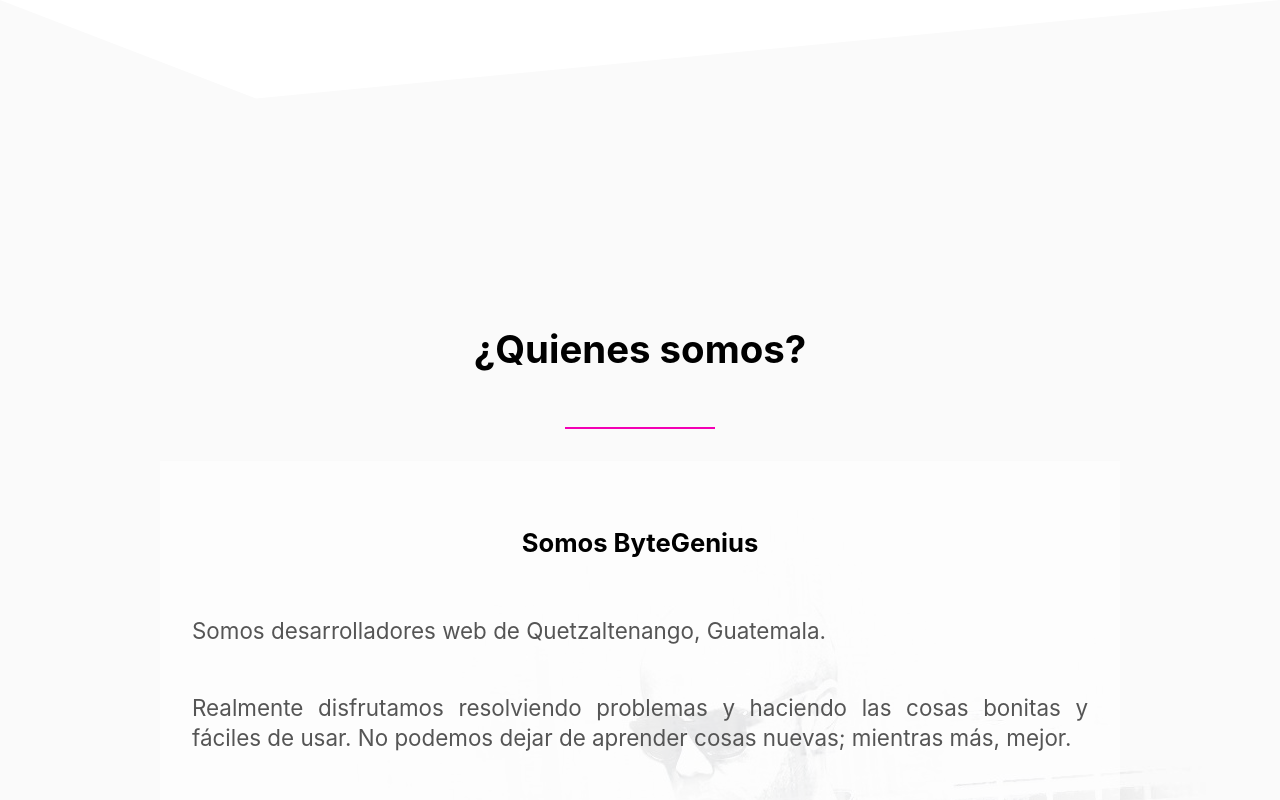
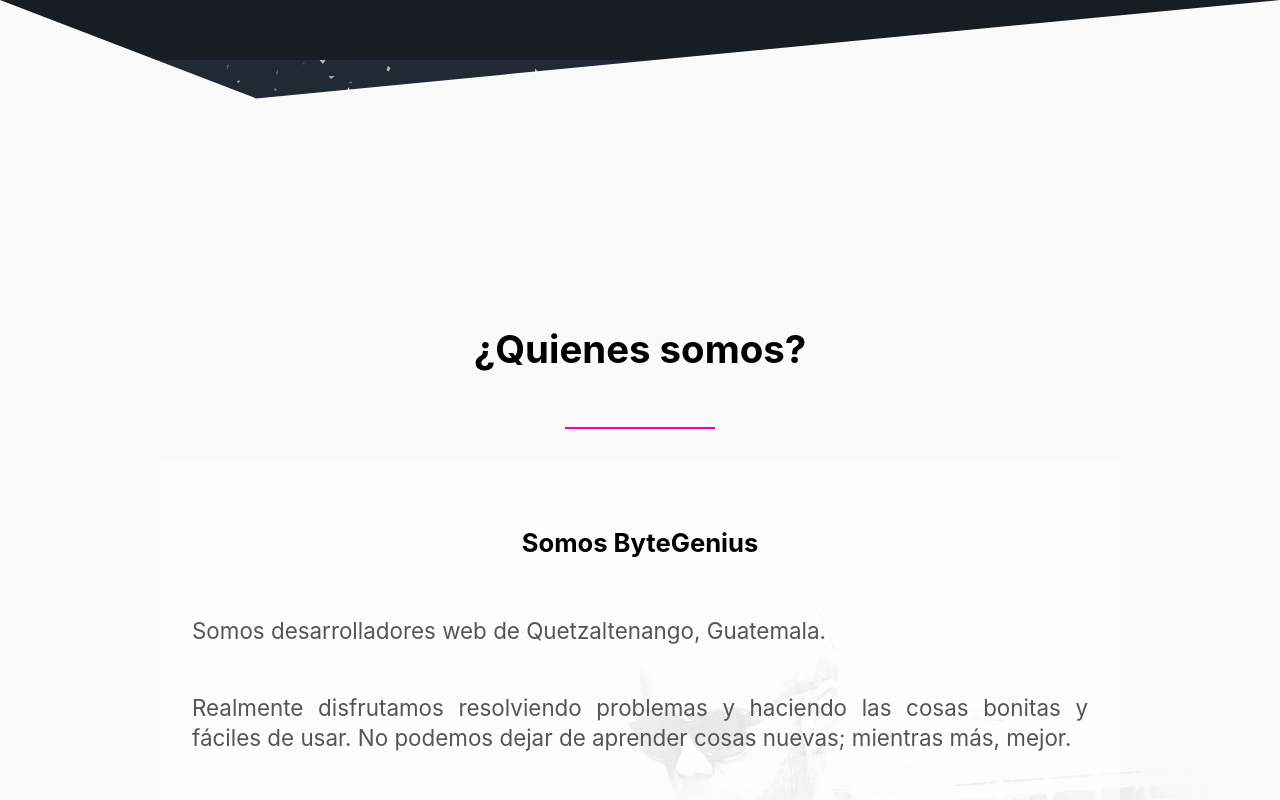
Before and after one commit to doclaag-s-projects/byte-genius, a React (Create React App) app: page / in a window 1280 px wide. Shown: the top 800 px of the page. Built offline with nearby package versions, Linux system fonts and the light colour scheme.

Commit message:
Menu component added

```diff
--- a/src/App.js
+++ b/src/App.js
@@ -1,11 +1,5 @@
 import React, { Component } from 'react';
-// import Menu from './Components/Menu/Menu';
-// import Nav from './Components/Nav/Nav';
-// import Header from './Components/Header/Header';
-import { About } from './components';
-// import Projects from './Components/Projects/Projects';
-// import Contact from './Components/Contact/Contact';
-// import Footer from './Components/Footer/Footer';
+import { About, Menu } from './components';
 
 class App extends Component {
   state = {
@@ -25,7 +19,7 @@
   render() {
     return (
       <React.Fragment>
-        {/* <Menu toggleMenu={this.toggleMenu} showMenu={this.state.menuState} /> */}
+        <Menu toggleMenu={this.toggleMenu} showMenu={this.state.menuState} />
         {/* <Nav toggleMenu={this.toggleMenu} showMenu={this.state.menuState} /> */}
         {/* <Header /> */}
         <About />
--- /dev/null
+++ b/src/components/Menu/Menu.css
@@ -0,0 +1,233 @@
+/***** Overlay Layer *****/
+.menu-container>.overlay,
+.menu-container.active>.overlay {
+    position: absolute;
+    right: 0;
+    height: calc(100vh - 120px);
+    width: calc(100vw - 120px);
+    background: #fafafa;
+}
+
+.menu-container.active>.overlay {
+    animation: overlay-slide-in 300ms forwards 300ms;
+}
+
+@keyframes overlay-slide-in {
+    from {
+        width: calc(100vw - 120px);
+    }
+
+    to {
+        width: 0;
+    }
+}
+
+.menu-container>.overlay {
+    animation: overlay-slide-out 300ms forwards;
+}
+
+@keyframes overlay-slide-out {
+    from {
+        left: 0;
+        width: 0;
+    }
+
+    to {
+        left: 0;
+        width: calc(100vw - 120px);
+    }
+}
+
+/***** Menu Layer *****/
+.menu-container {
+    position: fixed;
+    height: 100vh;
+    width: 100vw;
+    background: #202934;
+    border: 60px solid #181d23;
+    display: flex;
+    flex-direction: column;
+    justify-content: center;
+    align-items: center;
+    overflow: hidden;
+}
+
+.menu-container::before,
+.menu-container::after {
+    content: '';
+    position: absolute;
+    width: 100%;
+    min-height: 100vh;
+    z-index: -1;
+}
+
+.menu-container::before {
+    background: url(../../img/stars.svg);
+}
+
+.menu-container::after {
+    background: url(../../img/trees.svg) bottom repeat-x;
+}
+
+.menu-container.deactive {
+    animation: fade-out 600ms forwards;
+}
+
+@keyframes fade-out {
+    0% {
+        opacity: 1;
+        z-index: 999;
+    }
+
+    50% {
+        opacity: 1;
+        z-index: 999;
+    }
+
+    100% {
+        opacity: 0;
+        z-index: -1;
+    }
+}
+
+.menu-container.active {
+    animation: fade-in 300ms forwards;
+}
+
+@keyframes fade-in {
+    from {
+        opacity: 0;
+        z-index: -1;
+    }
+
+    to {
+        opacity: 1;
+        z-index: 999;
+    }
+}
+
+/***** Menu Items: Animation *****/
+.menu-container ul,
+.menu-container .social {
+    margin-left: -80px;
+    opacity: 0;
+    animation: slide-out 200ms forwards;
+}
+
+.menu-container ul {
+    list-style-type: none !important;
+    font-size: 3rem;
+}
+
+@keyframes slide-out {
+    from {
+        opacity: 1;
+        margin-left: 0px;
+    }
+
+    to {
+        opacity: 0;
+        margin-left: -80px;
+    }
+}
+
+.menu-container.active ul,
+.menu-container.active .social {
+    animation: slide-in 300ms forwards 600ms;
+}
+
+@keyframes slide-in {
+    from {
+        opacity: 0;
+        margin-left: -80px;
+    }
+
+    to {
+        opacity: 1;
+        margin-left: 0;
+    }
+}
+
+/***** Menu Items: Hover Animation *****/
+.menu-container ul li {
+    border-left: .2rem solid transparent;
+    transition: border-left 200ms;
+}
+
+.menu-container ul li a {
+    font-size: 3rem;
+    padding-left: .5rem;
+}
+
+.menu-container ul li a::after {
+    content: ' »';
+    font-size: 2.5rem;
+    color: transparent;
+    transition: color 200ms;
+}
+
+.menu-container ul li a:hover::after {
+    content: ' »';
+    color: #f300b4;
+}
+
+.social {
+    padding: 1rem 0 0 .5rem;
+}
+
+.social a {
+    font-size: 1.5rem;
+    padding: .2rem;
+}
+
+.menu-container a,
+.menu-container a:visited {
+    color: #fafafa;
+}
+
+.menu-container a:hover,
+.menu-container a:active {
+    color: #f300b4;
+}
+
+@media only screen and (max-width: 649px) {
+    .menu-container {
+        border: none;
+    }
+
+    .menu-container>.overlay,
+    .menu-container.active>.overlay {
+        height: 100vh;
+        width: 100vw;
+    }
+
+    .menu-container.active>.overlay {
+        animation: overlay-slide-in 300ms forwards 300ms;
+    }
+
+    @keyframes overlay-slide-in {
+        from {
+            width: 100vw;
+        }
+
+        to {
+            width: 0;
+        }
+    }
+
+    .menu-container>.overlay {
+        animation: overlay-slide-out 300ms forwards;
+    }
+
+    @keyframes overlay-slide-out {
+        from {
+            left: 0;
+            width: 0;
+        }
+
+        to {
+            left: 0;
+            width: 100vw;
+        }
+    }
+}
--- /dev/null
+++ b/src/components/Menu/Menu.jsx
@@ -0,0 +1,35 @@
+import SocialLinks from '../SocialLinks';
+import './Menu.css';
+
+export const Menu = props => {
+    return (
+        <div className={`menu-container ${props.showMenu}`}>
+            <div className="overlay" />
+            <div className="menu-items">
+                <ul>
+                    <li>
+                        <a href="#welcome-section" onClick={props.toggleMenu}>
+                            HOME
+                        </a>
+                    </li>
+                    <li>
+                        <a href="#about" onClick={props.toggleMenu}>
+                            ABOUT
+                        </a>
+                    </li>
+                    <li>
+                        <a href="#projects" onClick={props.toggleMenu}>
+                            PORTFOLIO
+                        </a>
+                    </li>
+                    <li>
+                        <a href="#contact" onClick={props.toggleMenu}>
+                            CONTACT
+                        </a>
+                    </li>
+                </ul>
+                <SocialLinks />
+            </div>
+        </div>
+    );
+};
--- /dev/null
+++ b/src/components/SocialLinks.jsx
@@ -0,0 +1,37 @@
+const SocialLinks = props => {
+    return (
+        <div className="social">
+            <a
+                href="https://github.com/doclaag"
+                target="_blank"
+                rel="noopener noreferrer"
+                title="Link to author's GitHub Profile"
+            >
+                {' '}
+                <i className="fab fa-github" />
+            </a>
+            <a
+                id="profile-link"
+                href="https://github.com/dani9873"
+                target="_blank"
+                rel="noopener noreferrer"
+                title="Link to author's GitHub Profile"
+            >
+                {' '}
+                <i className="fab fa-github" />
+            </a>
+            <a
+                id="profile-link"
+                href="https://github.com/FranciscoJavi90"
+                target="_blank"
+                rel="noopener noreferrer"
+                title="Link to author's GitHub Profile"
+            >
+                {' '}
+                <i className="fab fa-github" />
+            </a>
+        </div>
+    );
+};
+
+export default SocialLinks;
--- a/src/components/index.js
+++ b/src/components/index.js
@@ -1 +1,2 @@
 export * from './About/About';
+export * from './Menu/Menu';
```
